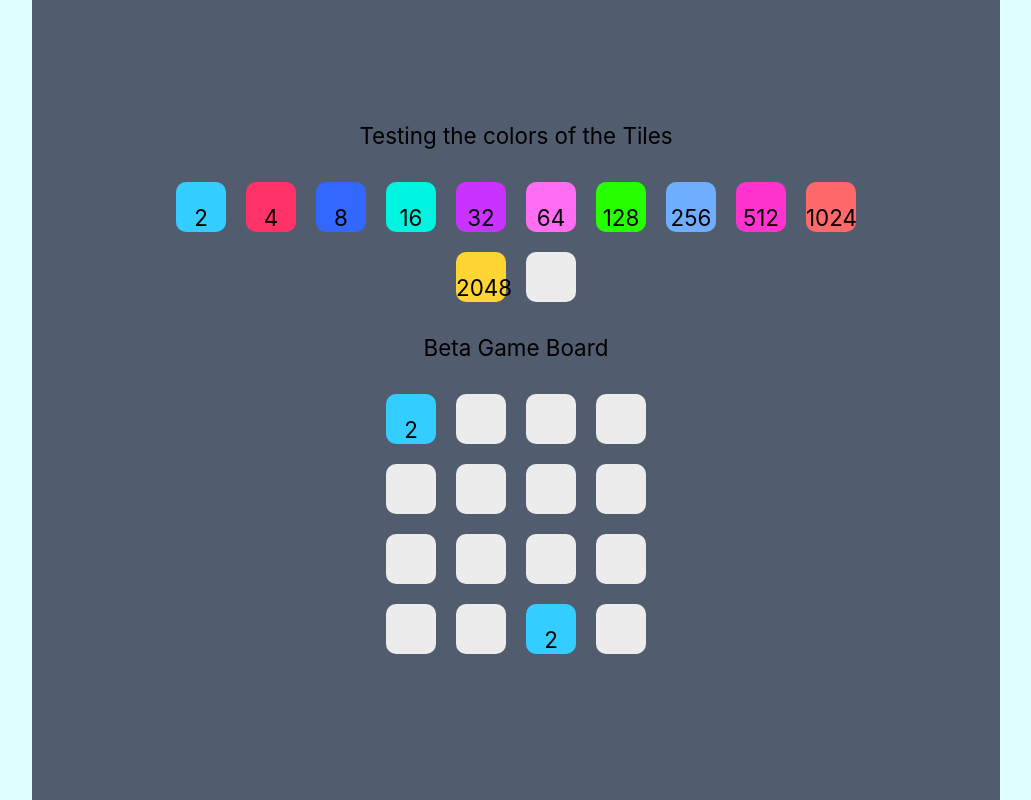
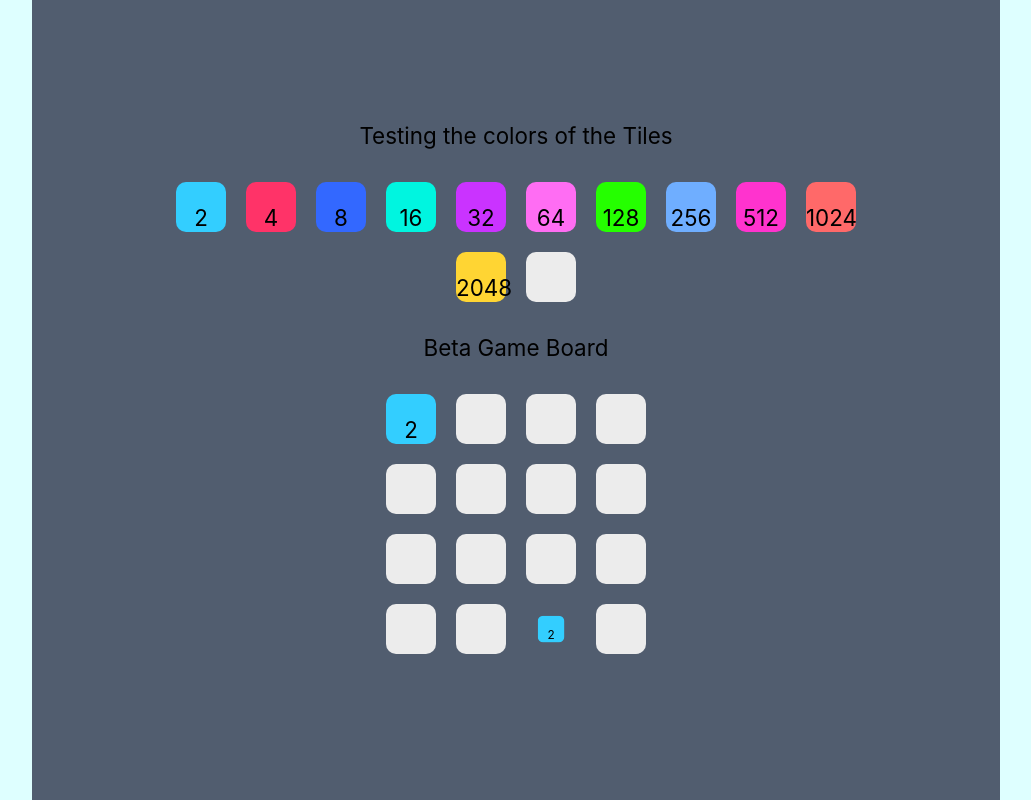
Before and after one commit to gruntygap/2048-react, a React (Create React App) app: page / in a window 1280 px wide. Shown: the top 800 px of the page, without its empty margins (124-1155 px from the left). Built offline with nearby package versions, Linux system fonts and the light colour scheme.

Commit message:
Added new animation thing

```diff
--- a/src/Board.css
+++ b/src/Board.css
@@ -13,19 +13,32 @@ html, body, #root {
 }
 
 .tile.new, .overlay {
-    animation-duration: 0.20s;
+    animation-duration: 1s;
     animation-name: newTile;
+    animation-iteration-count: infinite;
     animation-fill-mode: forwards;
     animation-delay: 0.15s;
     transform: scale(0);
 }
 
 @keyframes newTile {
-    from {
-        transform: scale(0);
+    0% {
+        transform: scale(0.5);
     }
 
-    to {
+    25% {
         transform: scale(1);
     }
+
+    50% {
+        transform: scale(.75);
+    }
+
+    50% {
+        transform: scale(1);
+    }
+
+    100% {
+        transform: scale(.5);
+    }
 }
--- a/src/Board.tsx
+++ b/src/Board.tsx
@@ -24,6 +24,7 @@ const Tile: React.SFC<{number?: number, class?: string}> = (props) => {
 interface IData {
     value: number;
     key: number;
+    new: boolean;
 }
 
 class Board extends Component<{}, { game: Game }> {
@@ -77,7 +78,7 @@ class Board extends Component<{}, { game: Game }> {
                     count++;
                     return <div key={count}>
                         {i.map((j: IData)=>{
-                            return <Tile key={j.key} number={j.value}/>
+                            return j.new ? <Tile class={"overlay"} key={j.key} number={j.value}/> : <Tile key={j.key} number={j.value}/>;
                         })}
                     </div>;
                 })}
--- a/src/Game.ts
+++ b/src/Game.ts
@@ -11,7 +11,7 @@ function createBoard(num: number) {
     let count = 0;
     for (let i = 0; i < num; i++) {
         for (let j = 0; j < num; j++) {
-            let object = {value: 0, key: count};
+            let object = {value: 0, key: count, new: false};
             board[i][j] = object;
             count++;
         }
@@ -35,6 +35,7 @@ function rotateLeft(matrix: GameState) {
 interface IData {
     value: number;
     key: number;
+    new: boolean;
 }
 
 type GameState = Array<Array<IData>>;
@@ -55,6 +56,11 @@ class Game {
         let randomY = Math.floor(Math.random() * (4 - 0)) + 0;
         let board = this.state;
         let pieceSet = false;
+        for (let i = 0; i < this.state.length; i++) {
+            for (let j = 0; j < this.state.length; j++) {
+                board[i][j].new = false;
+            }
+        }
         while (!pieceSet) {
             if (this.boardFull()) {
                 console.warn("CANNOT PLACE ANYMORE PIECES?!");
@@ -62,6 +68,7 @@ class Game {
             }
             if (board[randomX][randomY].value == 0) {
                 board[randomX][randomY].value = 2;
+                board[randomX][randomY].new = true;
                 pieceSet = true;
             } else {
                 randomX = Math.floor(Math.random() * (4 - 0)) + 0;
@@ -73,9 +80,10 @@ class Game {
 
     boardFull() {
         let test = false;
-        for (let i = 0; i < 4; i++) {
-            for (let j = 0; j < 4; j++) {
+        for (let i = 0; i < this.state.length; i++) {
+            for (let j = 0; j < this.state.length; j++) {
                 if (this.state[i][j].value == 0) {
+                    this.state[i][j].new = false;
                     return test;
                 }
             }
@@ -184,6 +192,7 @@ class Game {
         if (hasChanged) {
             this.addPiece();
         }
+        console.log(this.state);
     }
 }
 
```
